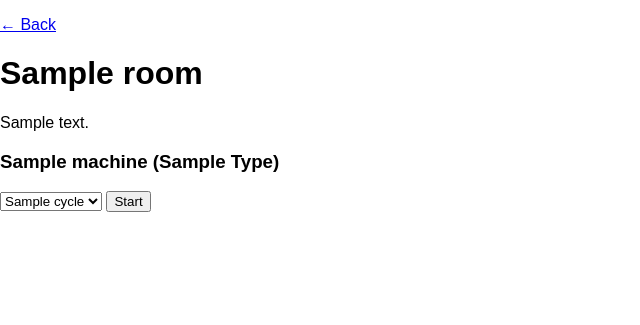
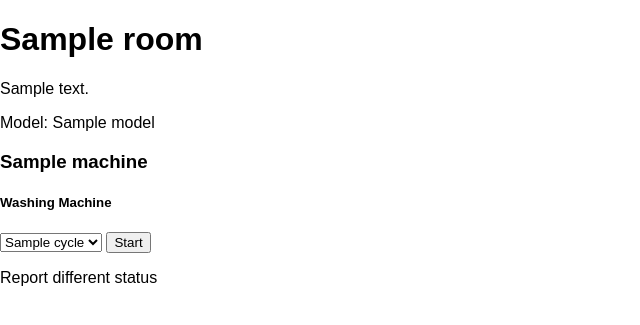
Before and after one commit to Joshua-S24/hutawm-26, a Flask app: template src/templates/rooms/view.html in a window 1280 px wide. Shown: the part 18-343 px from the top of the page, without its empty margins (0-640 px from the left). Run offline with Flask 3, Linux system fonts and the light colour scheme; the template is opened without the code that fills it: most values are stand-ins (such as "Sample title", 1, 10 or a date in 2020).

Commit message:
Reworked room view

```diff
--- a/src/app.py
+++ b/src/app.py
@@ -29,4 +29,4 @@ def home():
     return redirect(url_for("rooms.dashboard"))
 
 if __name__ == "__main__":
-    app.run()
+    app.run(debug=False, port=5001) # TODO: Should be false when shipping
--- a/src/db.py
+++ b/src/db.py
@@ -9,12 +9,12 @@ USER = quote_plus(os.environ["DB_USERNAME"])
 PASSWORD = quote_plus(os.environ["DB_PASSWORD"])
 
 mongo_uri = f"mongodb+srv://{USER}:{PASSWORD}@cluster0.tk16v6r.mongodb.net/"
-client = MongoClient(mongo_uri, tz_aware=True)
+client = MongoClient(mongo_uri, tz_aware=True, serverSelectionTimeoutMS=5000) #temporary shortening
 db = client["WasheteriaTracking"]
 
 
 rooms = db["rooms"]
-machine_types = db["machine_types"]
+machine_types = db["machines"]
 reports = db["reports"]
 users = db["users"]
 users.create_index("username", unique=True)
--- a/src/templates/rooms/view.html
+++ b/src/templates/rooms/view.html
@@ -1,14 +1,32 @@
 {% extends "base.html" %}
 {% block body %}
-<p><a href="{{ url_for('rooms.dashboard') }}">&larr; Back</a></p>
 <h1>{{ room.name }}</h1>
 <p>{{ room.description }}</p>
 
 {% for m in machines %}
-<div>
-    <h3>{{ m.name }} ({{ m.type|title }})</h3>
+<div class="machine_info">
+    <p>Model: {{m.model}}</p>
+    <h3>{{ m.name }}</h3>
+
+    {% if m.type == 'DRY' %}
+    <h5>Dryer</h5>
+
     {% if m.running %}
-    <p>{{ m.cycleName }}: {{ m.secondsLeft // 60 }} min left</p>
+    <p>Drying: {{ m.secondsLeft // 60 }} min left</p>
+    {% else %}
+    {% endif %}
+
+    {% else %}
+    <h5>Washing Machine</h5>
+
+    {% if m.running %}
+    <p>Washing: {{ m.secondsLeft // 60 }} min left</p>
+    {% else %}
+    {% endif %}
+
+    {% endif %}
+
+    {% if m.running %}
     <form method="post" action="{{ url_for('rooms.stop', code=room.roomId, machine_id=m.machineId) }}">
         <button>Mark as done</button>
     </form>
@@ -20,6 +38,9 @@
         <button>Start</button>
     </form>
     {% endif %}
+    <p>Report different status</p>
+
+
 </div>
 {% endfor %}
 {% endblock %}
```
Also changed, not shown: src/rooms/routes.py (+12 -2 lines).
